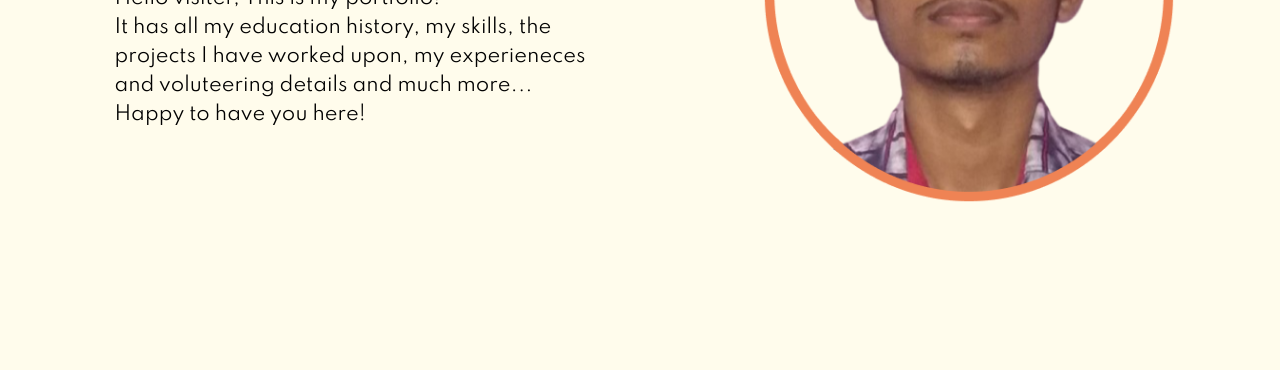
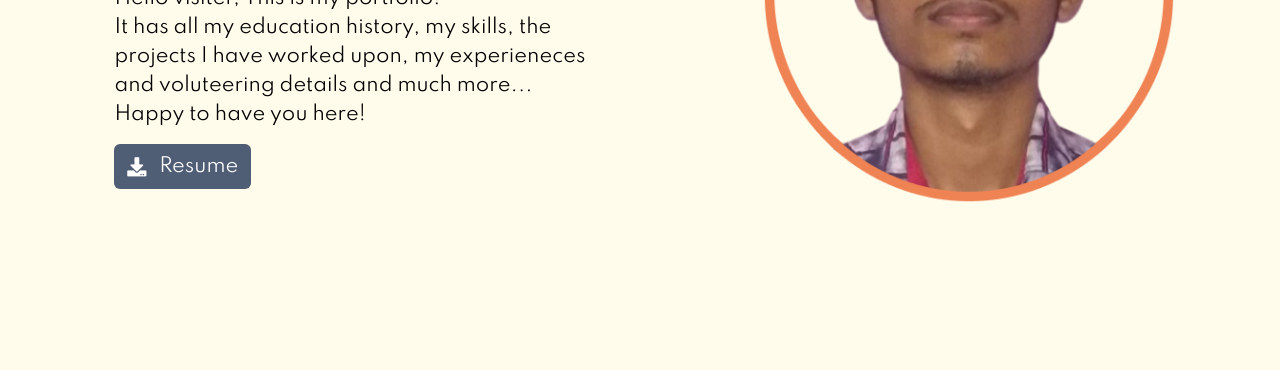
Before and after one commit to TahirReyaz/portfolio-1, a plain HTML site: page index.html in a window 1280 px wide. Shown: the part 430-800 px from the top of the page. Drawn offline with nearby package versions, Linux system fonts and the light colour scheme; a web font is replaced by a local one.

Commit message:
Added the resume button again

```diff
--- a/index.html
+++ b/index.html
@@ -67,10 +67,10 @@
                         It has all my education history, my skills, the projects I have worked upon, my experieneces and voluteering details and much more...<br>
                         Happy to have you here!
                     </div>
-                    <!-- <div class="resume" onclick="window.open('https://tahirreyaz.github.io/Resume/', '_blank')">
+                    <div class="resume" onclick="window.open('https://tahirreyaz.github.io/Resume/', '_blank')">
                         <i class="fas fa-download"></i>
                         Resume
-                    </div> -->
+                    </div>
                 </div>
                 <!-- image -->
                 <div class="col-md-5 ms-auto">
```
